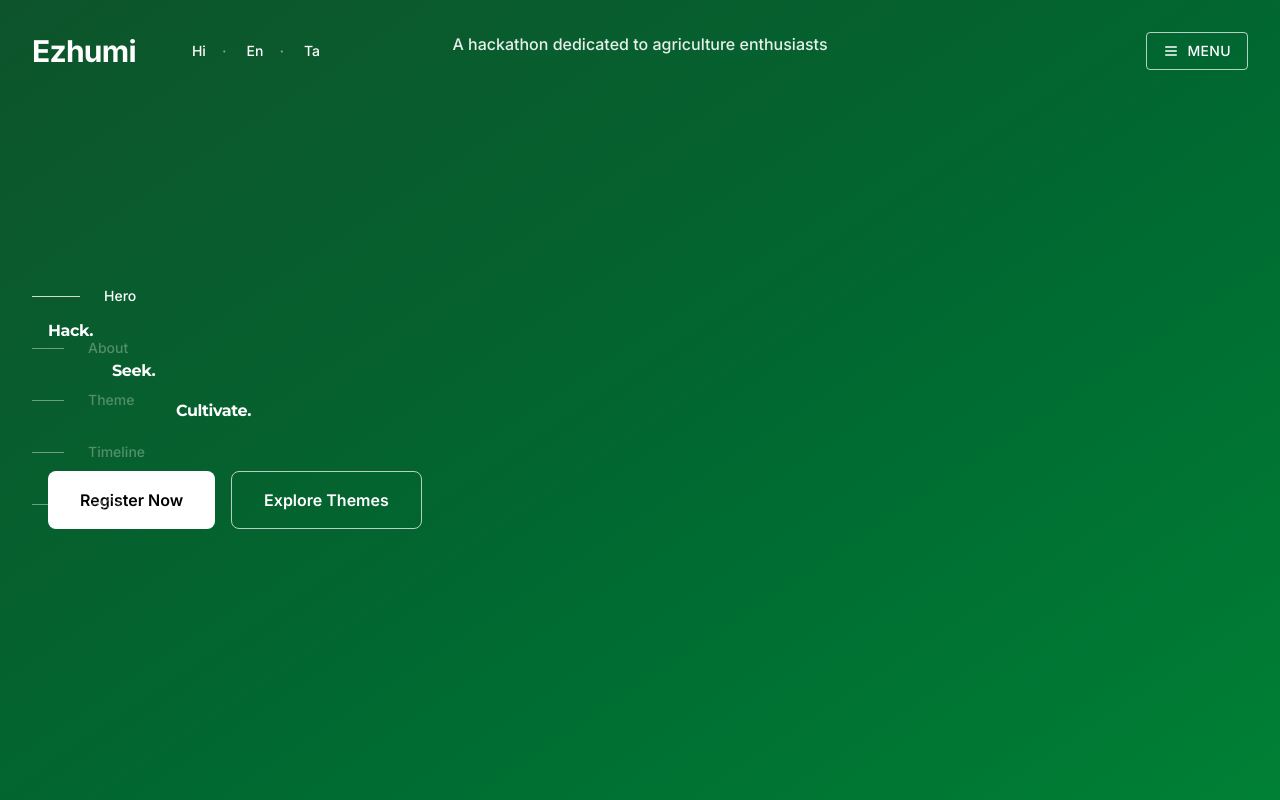
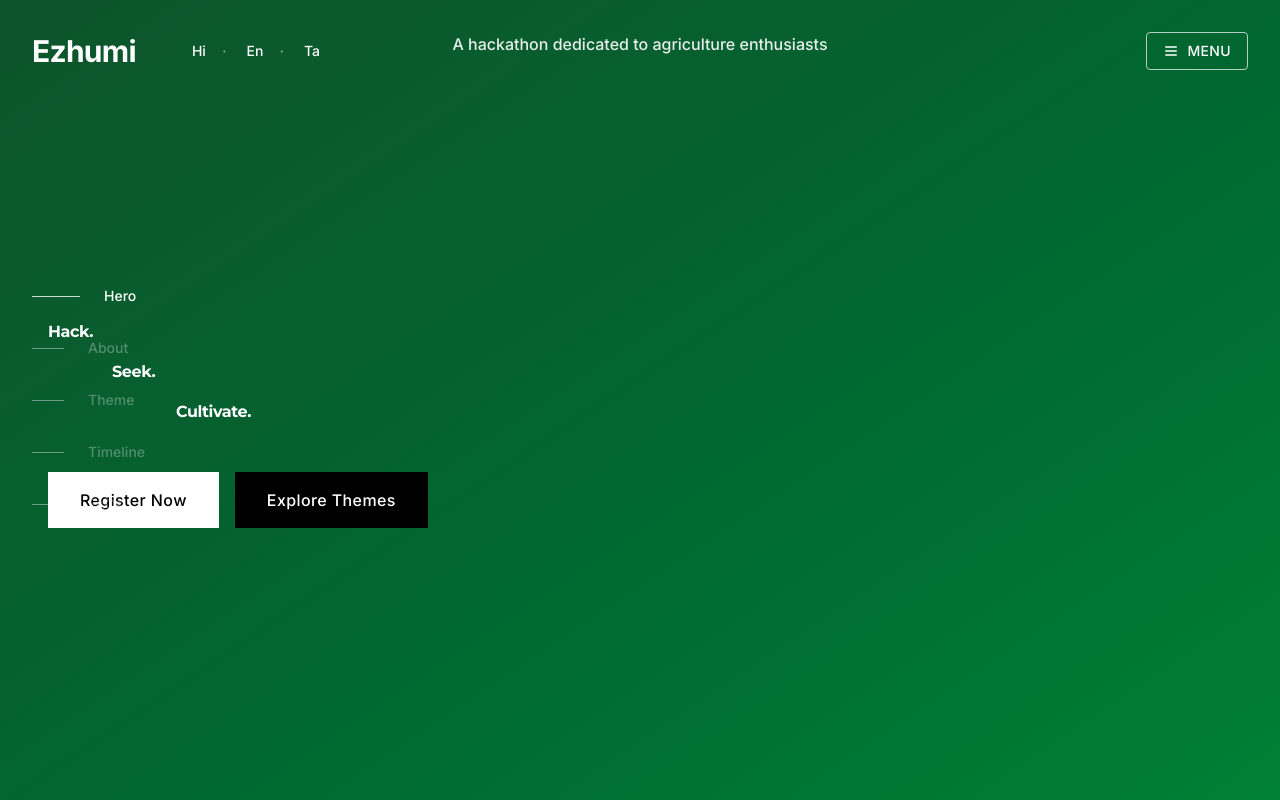
Before and after one commit to Krishcodes-awesomestuff/ezhumi, a Next.js app: page / in a window 1280 px wide. Shown: the top 800 px of the page. Built offline with nearby package versions, Linux system fonts and the light colour scheme.

Commit message:
Swiss button ngoooo

```diff
--- a/src/components/Hero.tsx
+++ b/src/components/Hero.tsx
@@ -155,18 +155,25 @@ export default function Hero() {
               variants={buttonVariants}
               className="flex flex-col sm:flex-row gap-4 mt-8 lg:mt-12"
             >
-              <a
+              {/* White Button */}
+              <motion.a
                 href="#about"
-                className="inline-flex items-center justify-center px-8 py-4 bg-white text-black font-semibold rounded-lg hover:bg-neutral-200 transition-colors duration-200 focus-visible:outline focus-visible:outline-2 focus-visible:outline-white focus-visible:outline-offset-2"
+                className="inline-flex items-center justify-center px-8 py-4 bg-white text-black font-medium tracking-wide transition-all duration-200 hover:bg-gray-100 focus-visible:outline focus-visible:outline-2 focus-visible:outline-white focus-visible:outline-offset-2"
+                whileHover={{ scale: 1.02 }}
+                whileTap={{ scale: 0.98 }}
               >
                 Register Now
-              </a>
-              <a
+              </motion.a>
+
+              {/* Black Button */}
+              <motion.a
                 href="#theme"
-                className="inline-flex items-center justify-center px-8 py-4 border border-white/70 text-white font-semibold rounded-lg hover:bg-white/10 transition-colors duration-200 focus-visible:outline focus-visible:outline-2 focus-visible:outline-white focus-visible:outline-offset-2"
+                className="inline-flex items-center justify-center px-8 py-4 bg-black text-white font-medium tracking-wide transition-all duration-200 hover:bg-gray-900 focus-visible:outline focus-visible:outline-2 focus-visible:outline-white focus-visible:outline-offset-2"
+                whileHover={{ scale: 1.02 }}
+                whileTap={{ scale: 0.98 }}
               >
                 Explore Themes
-              </a>
+              </motion.a>
             </motion.div>
           </motion.div>
 
```
